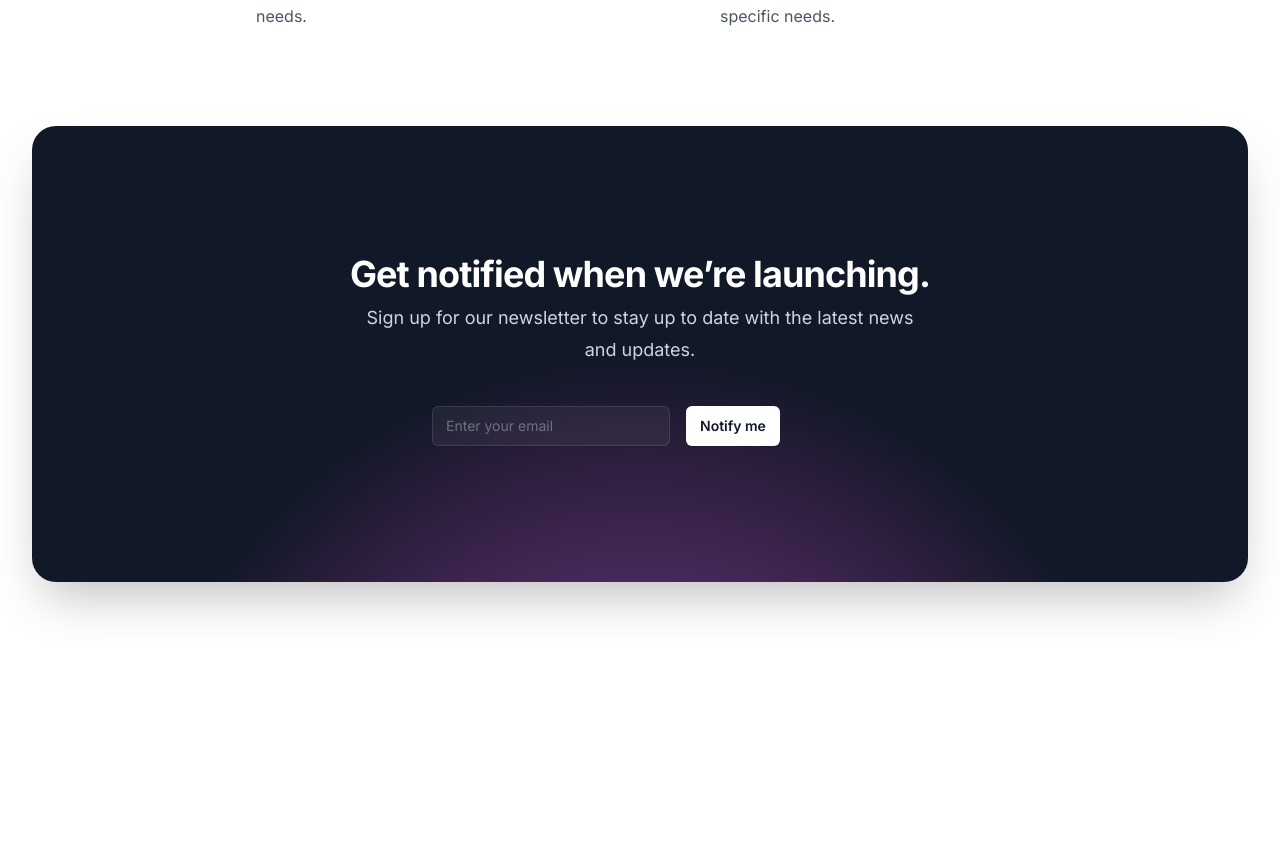
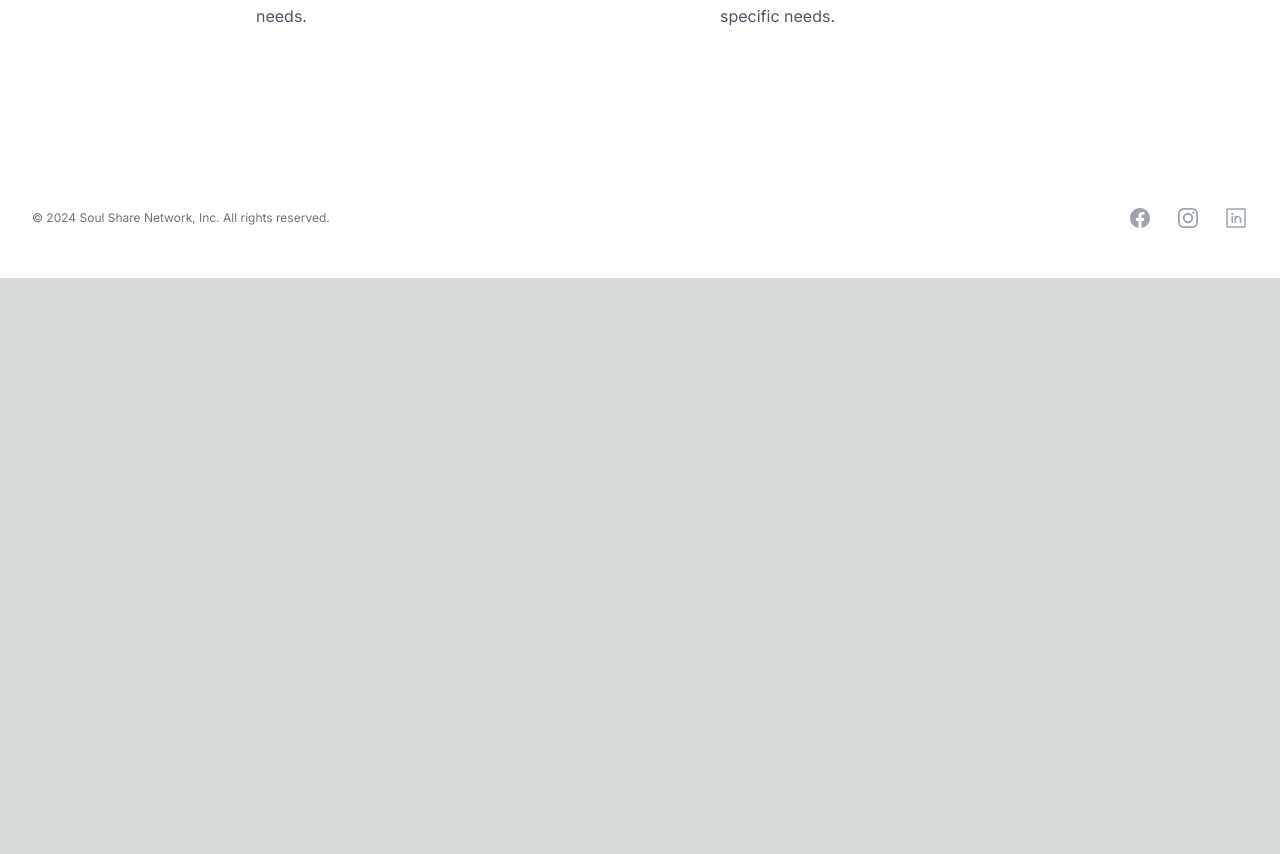
Before and after one commit to calebro-xyz/soulshare.co.ke, a Next.js app: page /services in a window 1280 px wide. Shown: the part 746-1600 px from the top of the page. After the commit the page ends 1024 px from the top, so only its background shows below. Built offline with nearby package versions, Linux system fonts and the light colour scheme.

Commit message:
converkit email signup

```diff
--- a/src/app/layout.tsx
+++ b/src/app/layout.tsx
@@ -3,6 +3,7 @@ import { Inter } from 'next/font/google';
 import './globals.css';
 import Header from '@/components/header';
 import Footer from '@/components/footer';
+import Script from 'next/script';
 
 const inter = Inter({ subsets: ['latin'] });
 
@@ -19,6 +20,10 @@ export default function RootLayout({
   return (
     <html lang='en'>
       <body className={inter.className}>
+        <script
+          async
+          data-uid='a15afa33b0'
+          src='https://soul-share.ck.page/a15afa33b0/index.js'></script>
         <Header />
         {children}
         <Footer />
--- a/src/app/page.tsx
+++ b/src/app/page.tsx
@@ -1,5 +1,5 @@
 import Image from 'next/image';
-import Newsletter from '@/components/newsletter';
+import Script from 'next/script';
 
 const stats = [
   {
@@ -51,8 +51,8 @@ const values = [
 
 export default function Home() {
   return (
-    <div className='bg-white'>
-      <main className='isolate'>
+    <main className='bg-white'>
+      <div className='isolate'>
         {/* Hero section */}
         <div className='relative isolate -z-10'>
           <svg
@@ -264,10 +264,7 @@ export default function Home() {
             ))}
           </dl>
         </div>
-
-        {/* Logo cloud */}
-        <Newsletter />
-      </main>
-    </div>
+      </div>
+    </main>
   );
 }
--- a/src/app/services/page.tsx
+++ b/src/app/services/page.tsx
@@ -4,7 +4,6 @@ import {
   HeartIcon,
   HandRaisedIcon,
 } from '@heroicons/react/24/outline';
-import Newsletter from '@/components/newsletter';
 
 const features = [
   {
@@ -72,7 +71,6 @@ export default function Serivices() {
           </dl>
         </div>
       </div>
-      <Newsletter />
     </div>
   );
 }
--- a/src/components/newsletter.tsx
+++ /dev/null
@@ -1,112 +0,0 @@
-'use client';
-import { useState } from 'react';
-import Airtable from 'airtable'; // Importing Airtable directly from the package
-
-const NewsletterForm = () => {
-  const [email, setEmail] = useState('');
-  const [status, setStatus] = useState('');
-
-  const handleSubmit = async (e: any) => {
-    e.preventDefault();
-
-    try {
-      const base = new Airtable({
-        apiKey: process.env.NEXT_PUBLIC_AIRTABLE_API_KEY,
-      }).base('apps8wi0IrBOr3OaB');
-      base('Email').create(
-        { Email: email },
-        function (err: any, record: any) {
-          if (err) {
-            console.error(err);
-            setStatus('An error occurred. Please try again.');
-            return;
-          }
-          console.log(record.getId());
-          setStatus('Email submitted successfully!');
-          setEmail('');
-        }
-      );
-    } catch (err) {
-      setStatus('An error occurred. Please try again.');
-      console.error('Error:', err);
-    }
-  };
-
-  return (
-    <div className='bg-white py-16 sm:py-24'>
-      <div className='mx-auto max-w-7xl sm:px-6 lg:px-8'>
-        <div className='relative isolate overflow-hidden bg-gray-900 px-6 py-24 shadow-2xl sm:rounded-3xl sm:px-24 xl:py-32'>
-          <h2 className='mx-auto max-w-2xl text-center text-3xl font-bold tracking-tight text-white sm:text-4xl'>
-            Get notified when we’re launching.
-          </h2>
-          <p className='mx-auto mt-2 max-w-xl text-center text-lg leading-8 text-gray-300'>
-            Sign up for our newsletter to stay up to date with the
-            latest news and updates.
-          </p>
-          <form
-            onSubmit={handleSubmit}
-            className='mx-auto mt-10 flex max-w-md gap-x-4'>
-            <div className='flex flex-col gap-2'>
-              <div className='space-x-4 flex place-content-center'>
-                <label
-                  htmlFor='email-address'
-                  className='sr-only'>
-                  Email address
-                </label>
-                <input
-                  id='email-address'
-                  name='email'
-                  type='email'
-                  value={email}
-                  onChange={(e) => setEmail(e.target.value)}
-                  autoComplete='email'
-                  required
-                  className='min-w-0 flex-auto rounded-md border-0 bg-white/5 px-3.5 py-2 text-white shadow-sm ring-1 ring-inset ring-white/10 focus:ring-2 focus:ring-inset focus:ring-white sm:text-sm sm:leading-6'
-                  placeholder='Enter your email'
-                />
-                <button
-                  type='submit'
-                  className='flex-none rounded-md bg-white px-3.5 py-2.5 text-sm font-semibold text-gray-900 shadow-sm hover:bg-gray-100 focus-visible:outline focus-visible:outline-2 focus-visible:outline-offset-2 focus-visible:outline-white'>
-                  Notify me
-                </button>
-              </div>
-              <div>
-                {status && <p className='text-white'>{status}</p>}
-              </div>
-            </div>
-          </form>
-          <svg
-            viewBox='0 0 1024 1024'
-            className='absolute left-1/2 top-1/2 -z-10 h-[64rem] w-[64rem] -translate-x-1/2'
-            aria-hidden='true'>
-            <circle
-              cx={512}
-              cy={512}
-              r={512}
-              fill='url(#759c1415-0410-454c-8f7c-9a820de03641)'
-              fillOpacity='0.7'
-            />
-            <defs>
-              <radialGradient
-                id='759c1415-0410-454c-8f7c-9a820de03641'
-                cx={0}
-                cy={0}
-                r={1}
-                gradientUnits='userSpaceOnUse'
-                gradientTransform='translate(512 512) rotate(90) scale(512)'>
-                <stop stopColor='#7775D6' />
-                <stop
-                  offset={1}
-                  stopColor='#E935C1'
-                  stopOpacity={0}
-                />
-              </radialGradient>
-            </defs>
-          </svg>
-        </div>
-      </div>
-    </div>
-  );
-};
-
-export default NewsletterForm;
```
Also changed, not shown: 1 other file (tests, documents, lock files or other folders).
